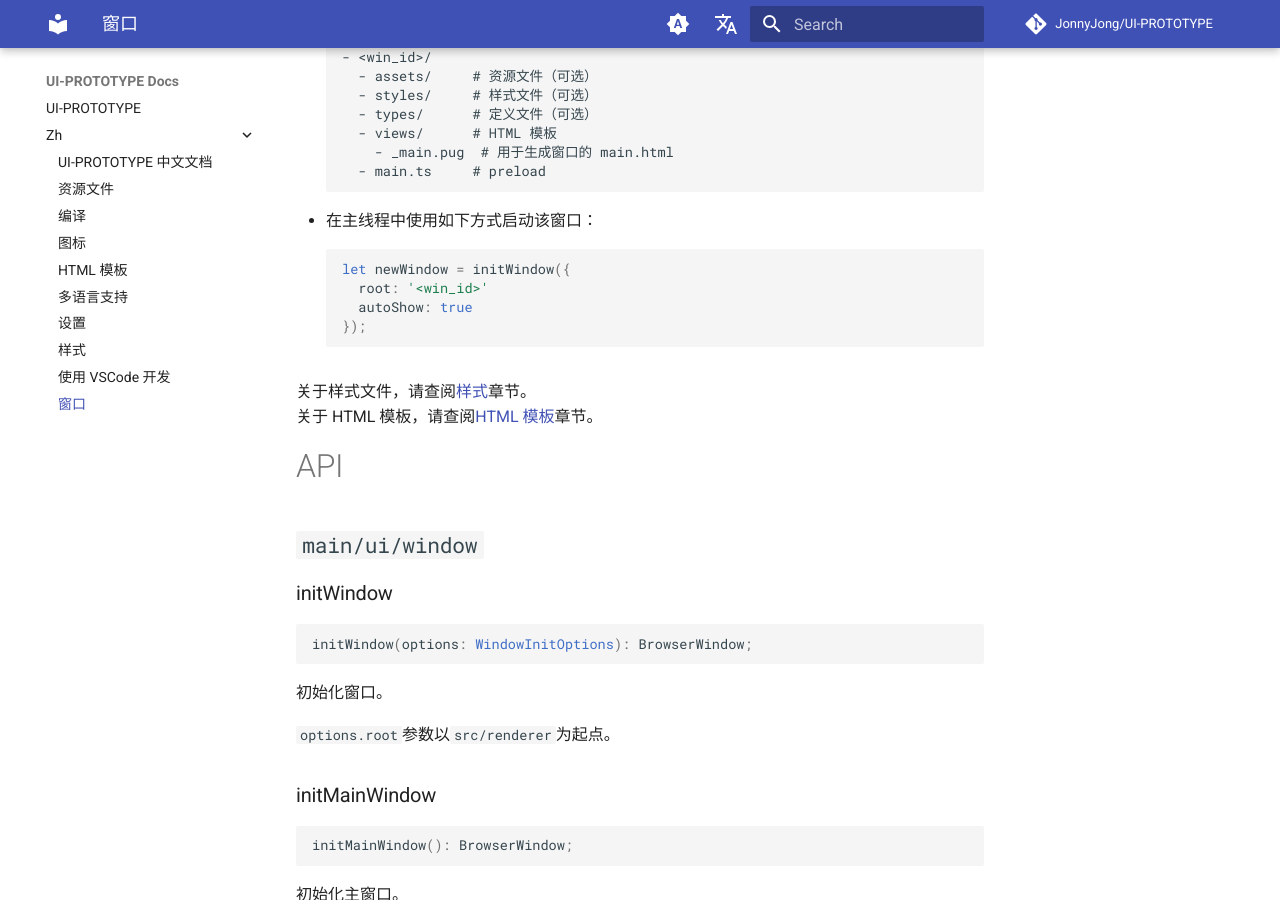
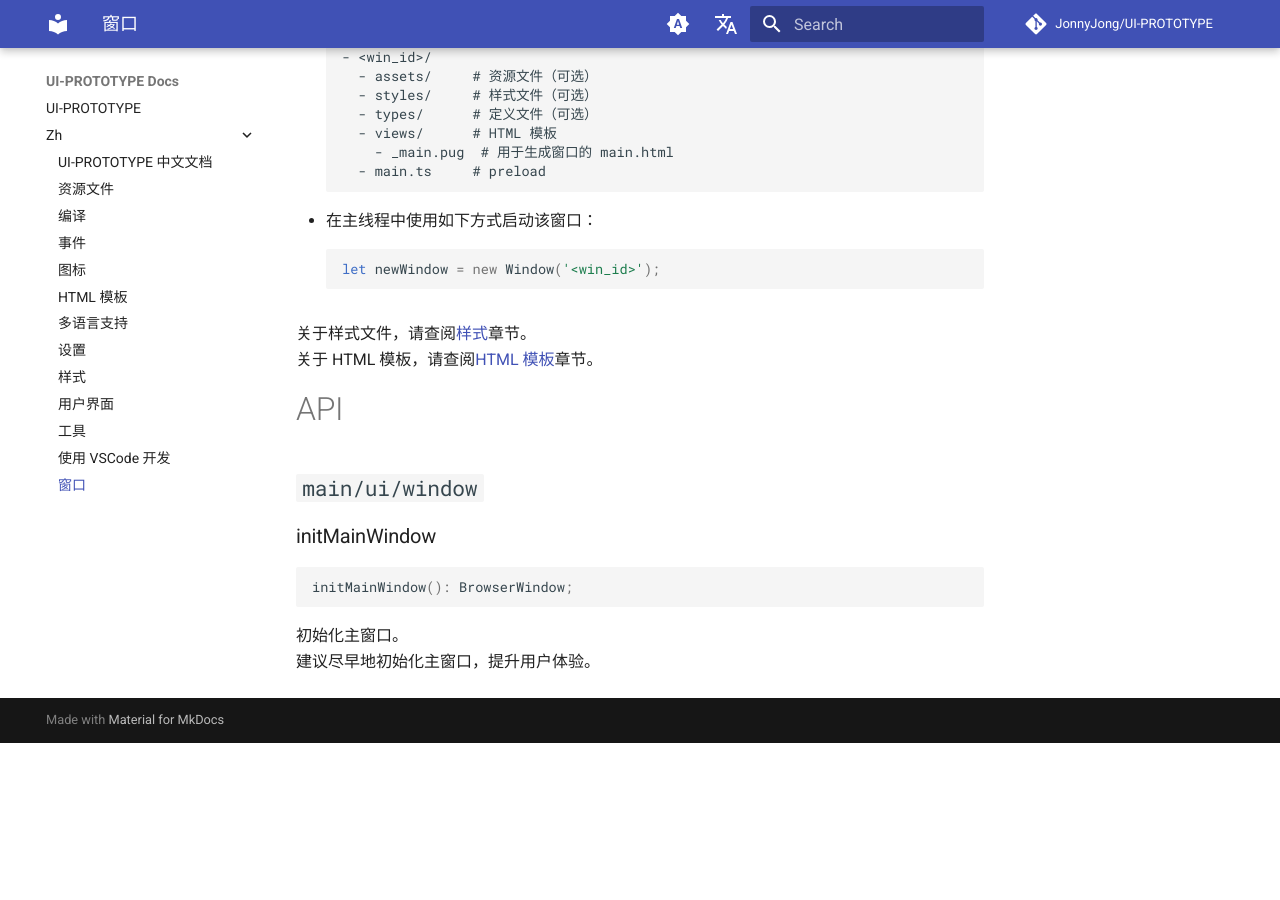
Before and after one commit to JonnyJong/UI-PROTOTYPE, an MkDocs documentation site: the page built from docs/zh/window.md, in a window 1280 px wide and 900 px high, scrolled down 1207 px. Built offline with MkDocs 1.6.1 and Material for MkDocs 9.7.7, drawn with Linux system fonts in a browser that asks for light colours; comment, search, counter and statistics services are not loaded; after the commit the page ends 1950 px from its top, so only the background shows below that.

Commit message:
📃 docs:

````diff
--- a/docs/zh/index.md
+++ b/docs/zh/index.md
@@ -5,8 +5,11 @@ title: UI-PROTOTYPE 中文文档
 - [多语言支持](./locales)
 - [设置](./settings)
 - [窗口](./window)
+- [用户界面](./ui)
 - [样式](./style)
 - [HTML 模板](./layout)
 - [资源文件](./assets)
 - [图标](./icon)
+- [工具](./utils)
+- [事件](./event)
 - [编译](./compile)
--- a/docs/zh/window.md
+++ b/docs/zh/window.md
@@ -54,10 +54,7 @@ ipcRenderer.send('_scope_:event_name');
   ```
 - 在主线程中使用如下方式启动该窗口：
   ```typescript
-  let newWindow = initWindow({
-    root: '<win_id>'
-    autoShow: true
-  });
+  let newWindow = new Window('<win_id>');
   ```
 
 关于样式文件，请查阅[样式](../style)章节。
@@ -66,14 +63,6 @@ ipcRenderer.send('_scope_:event_name');
 # API
 ## `main/ui/window`
 
-### initWindow
-```typescript
-initWindow(options: WindowInitOptions): BrowserWindow;
-```
-初始化窗口。
-
-`options.root`参数以`src/renderer`为起点。
-
 ### initMainWindow
 ```typescript
 initMainWindow(): BrowserWindow;
````
Also changed, not shown: docs/zh/event.md (added, +23 -0 lines), docs/zh/layout.md (+7 -0 lines), docs/zh/style.md (+6 -0 lines), docs/zh/ui.md (added, +64 -0 lines), docs/zh/utils.md (added, +24 -0 lines).
